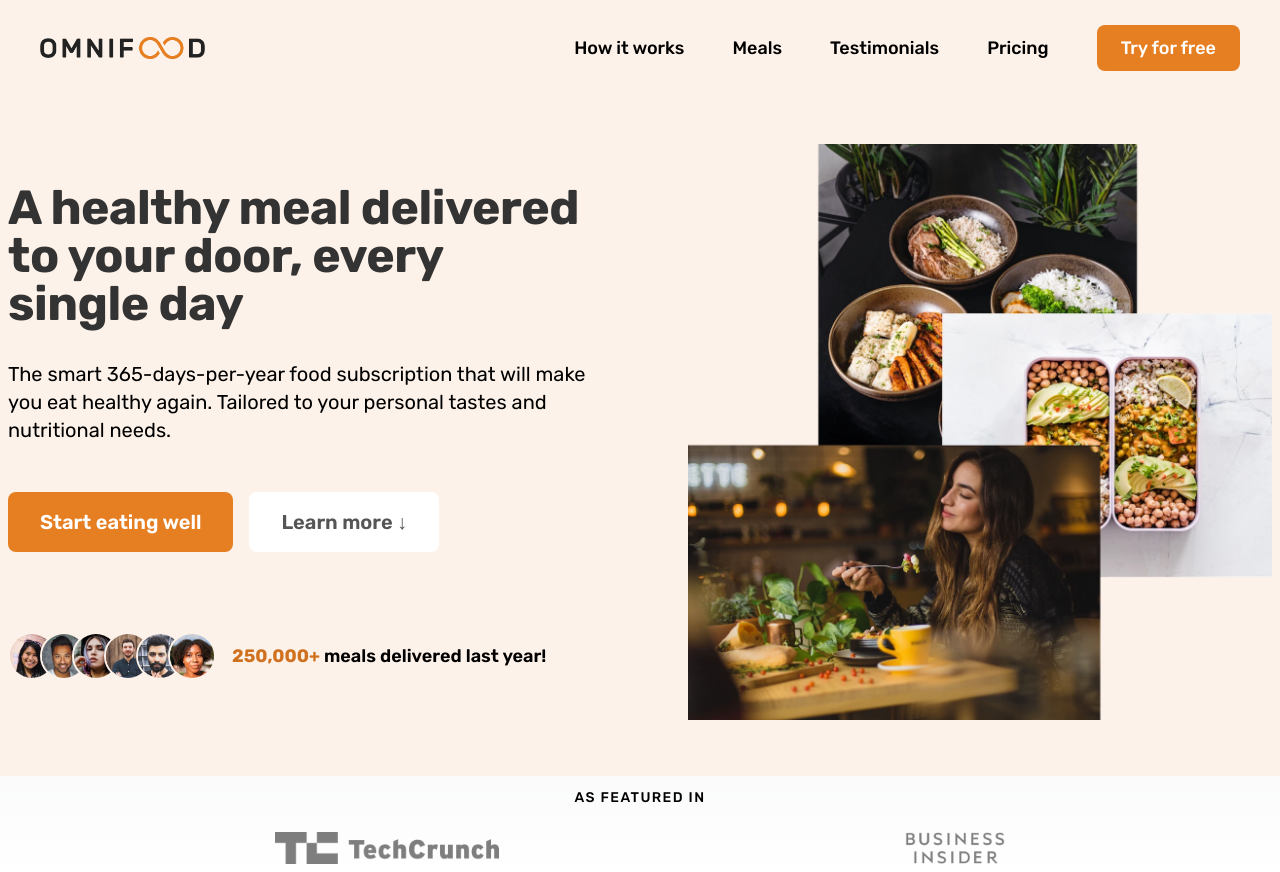
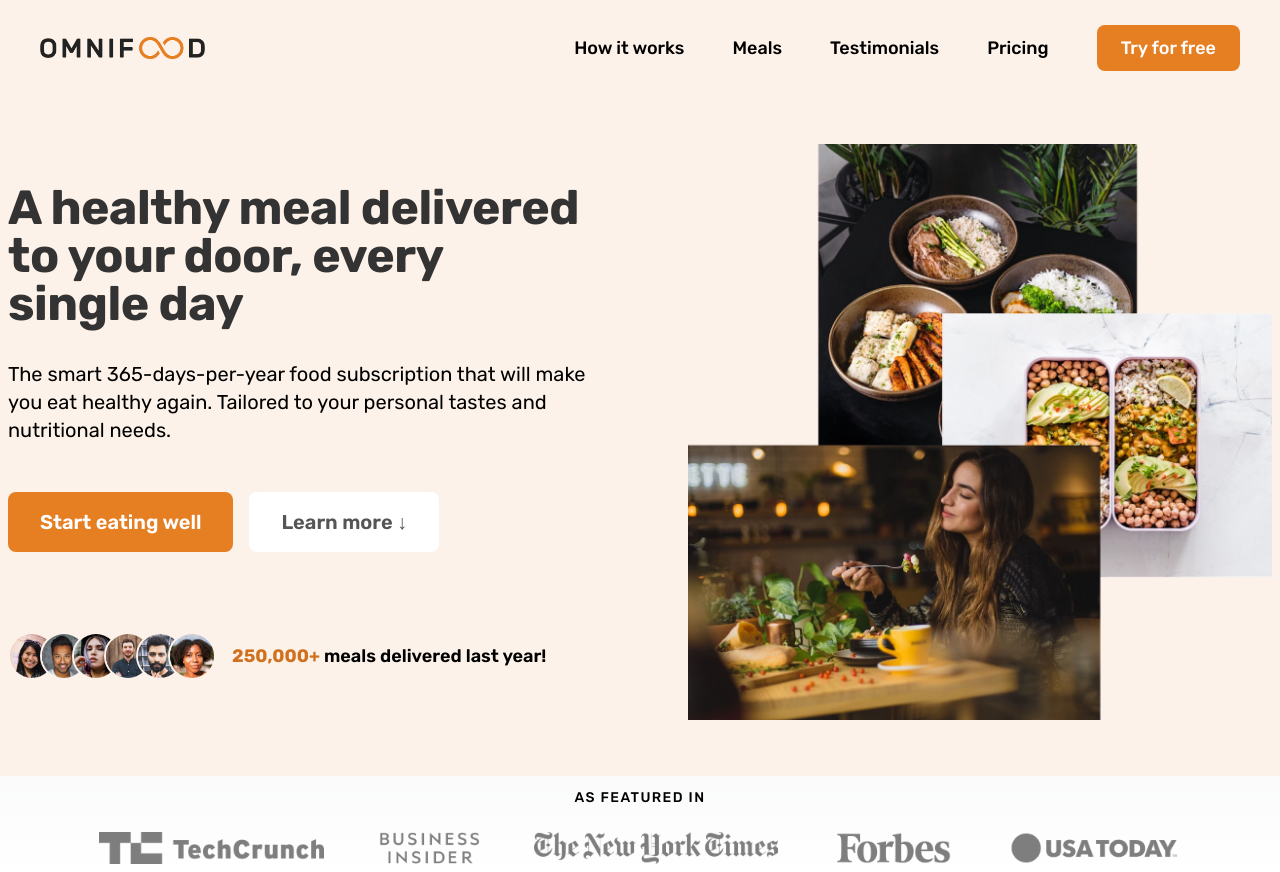
Before and after one commit to riwepo/omnifood-nextjs, a Next.js app: page / in a window 1280 px wide. Built offline with nearby package versions, Linux system fonts and the light colour scheme.

Commit message:
added more logos

```diff
--- a/src/components/featured/featured-logos.js
+++ b/src/components/featured/featured-logos.js
@@ -4,8 +4,14 @@ function FeaturedLogos() {
   const logoHeight = 32;
   const techCrunchRatio = 562 / 80;
   const businessInsiderRatio = 252 / 80;
+  const theNewYorkTimesRatio = 609 / 80;
+  const forbesRatio = 306 / 80;
+  const usaTodayRatio = 428 / 80;
   const techCrunchWidth = logoHeight * techCrunchRatio;
   const businessInsiderWidth = logoHeight * businessInsiderRatio;
+  const theNewYorkTimesWidth = logoHeight * theNewYorkTimesRatio;
+  const forbesWidth = logoHeight * forbesRatio;
+  const usaTodayWidth = logoHeight * usaTodayRatio;
   return (
     <div className="flex justify-around">
       <Image
@@ -22,6 +28,27 @@ function FeaturedLogos() {
         width={businessInsiderWidth}
         className="opacity-50 brightness-0"
       />
+      <Image
+        src="/img/logos/the-new-york-times.png"
+        alt="The New York Times logo"
+        height={logoHeight}
+        width={theNewYorkTimesWidth}
+        className="opacity-50 brightness-0"
+      />
+      <Image
+        src="/img/logos/forbes.png"
+        alt="Forbes logo"
+        height={logoHeight}
+        width={forbesWidth}
+        className="opacity-50 brightness-0"
+      />
+      <Image
+        src="/img/logos/usa-today.png"
+        alt="USA Today logo"
+        height={logoHeight}
+        width={usaTodayWidth}
+        className="opacity-50 brightness-0"
+      />
     </div>
   );
   s;
```
